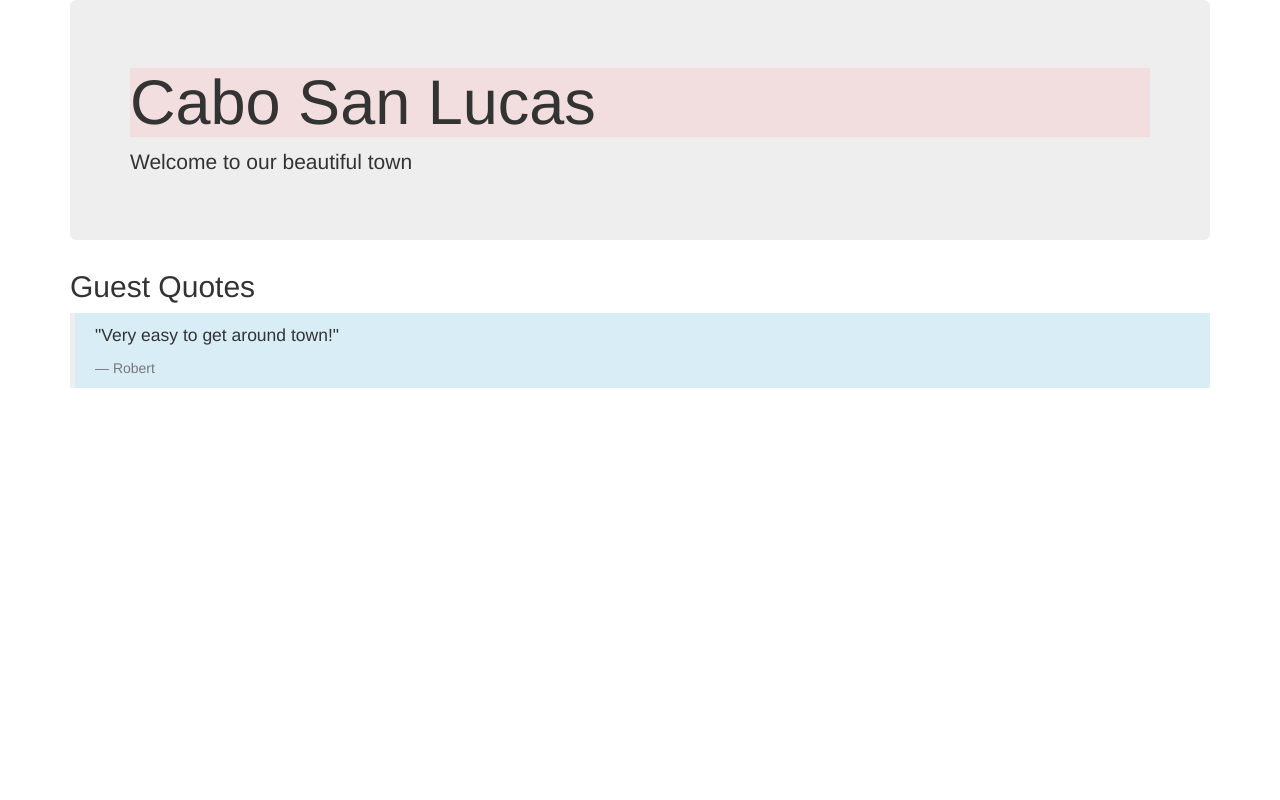
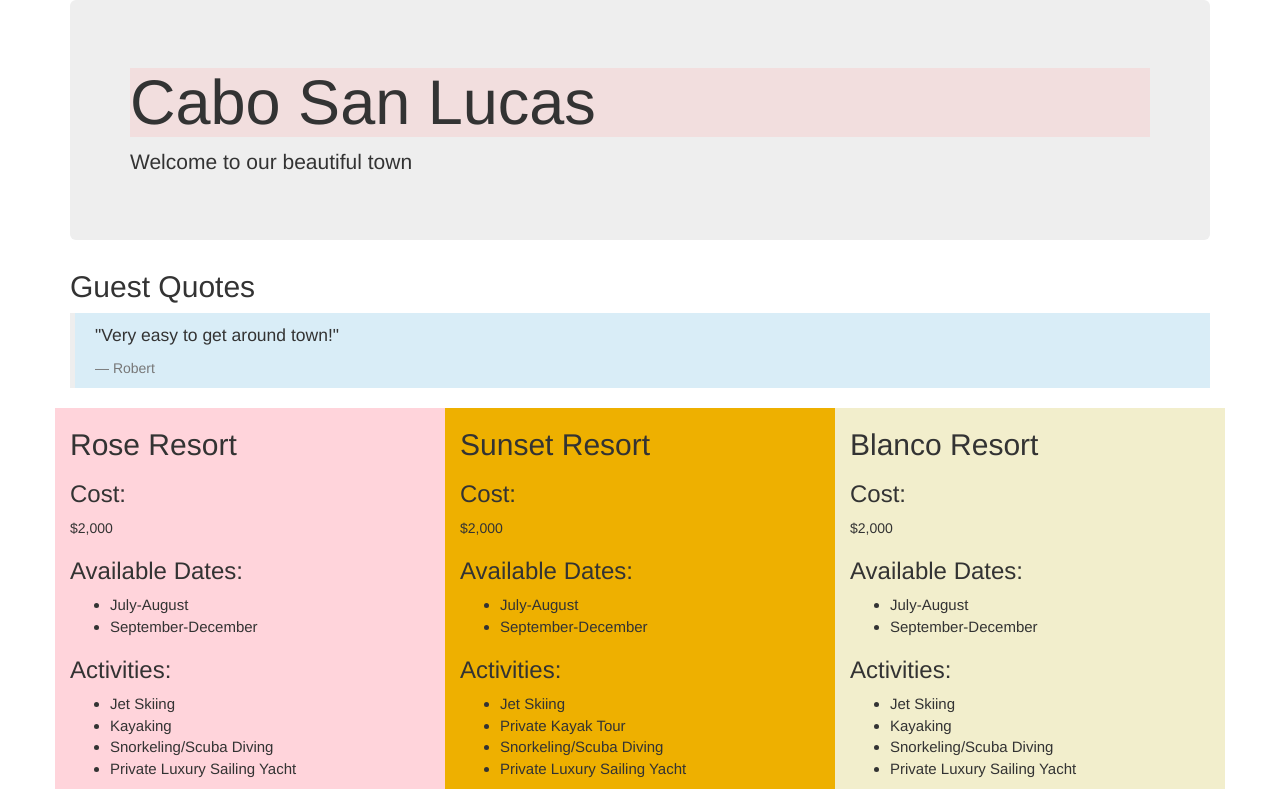
Before and after one commit to ReconScout77/caboVacation, a plain HTML site: page index.html in a window 1280 px wide. Drawn offline with Linux system fonts and the light colour scheme.

Commit message:
add CSS style to .col-md-4 classes

```diff
--- a/css/styles.css
+++ b/css/styles.css
@@ -0,0 +1,12 @@
+.col-md-4:first-child{
+  background-color:#ffd4db;
+}
+.col-md-4:nth-child(2){
+  background-color: #eeb000;
+}
+.col-md-4:last-child{
+  background-color: #f2eecc;
+}
+.col-md-4 li {
+  font-size: 15px;
+}
--- a/index.html
+++ b/index.html
@@ -2,9 +2,11 @@
 <html>
   <head>
     <link href="css/bootstrap.css" type="text/css" rel="stylesheet">
+    <link href="css/styles.css" type="text/css" rel="stylesheet">
     <title>Cabo San Lucas</title>
   </head>
   <body>
+    <div class="background">
       <div class="container">
         <div class="jumbotron">
           <h1 class="bg-danger">Cabo San Lucas</h1>
@@ -17,6 +19,62 @@
           <footer>Robert</footer>
         </blockquote>
 
+        <div class="row">
+          <div class="col-md-4">
+            <h2>Rose Resort</h2>
+            <h3>Cost:</h3>
+            <p>$2,000</p>
+            <h3>Available Dates:</h3>
+            <ul>
+              <li>July-August</li>
+              <li>September-December</li>
+            </ul>
+            <h3>Activities:</h3>
+            <ul>
+              <li>Jet Skiing</li>
+              <li>Kayaking</li>
+              <li>Snorkeling/Scuba Diving</li>
+              <li>Private Luxury Sailing Yacht</li>
+            </ul>
+          </div>
+
+          <div class="col-md-4">
+            <h2>Sunset Resort</h2>
+            <h3>Cost:</h3>
+            <p>$2,000</p>
+            <h3>Available Dates:</h3>
+            <ul>
+              <li>July-August</li>
+              <li>September-December</li>
+            </ul>
+            <h3>Activities:</h3>
+            <ul>
+              <li>Jet Skiing</li>
+              <li>Private Kayak Tour</li>
+              <li>Snorkeling/Scuba Diving</li>
+              <li>Private Luxury Sailing Yacht</li>
+            </ul>
+          </div>
+
+          <div class="col-md-4">
+            <h2>Blanco Resort</h2>
+            <h3>Cost:</h3>
+            <p>$2,000</p>
+            <h3>Available Dates:</h3>
+            <ul>
+              <li>July-August</li>
+              <li>September-December</li>
+            </ul>
+            <h3>Activities:</h3>
+            <ul>
+              <li>Jet Skiing</li>
+              <li>Kayaking</li>
+              <li>Snorkeling/Scuba Diving</li>
+              <li>Private Luxury Sailing Yacht</li>
+            </ul>
+          </div>
+        </div>
+      </div>
     </div>
   </body>
 </html>
```
Lines whose indentation alone changed are shown as unchanged.
